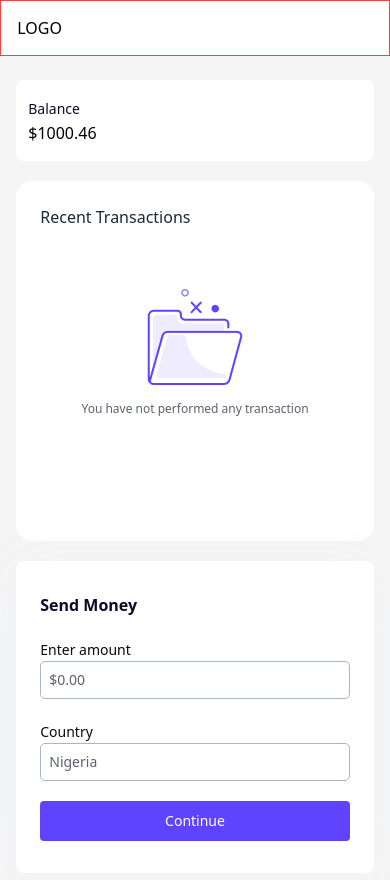
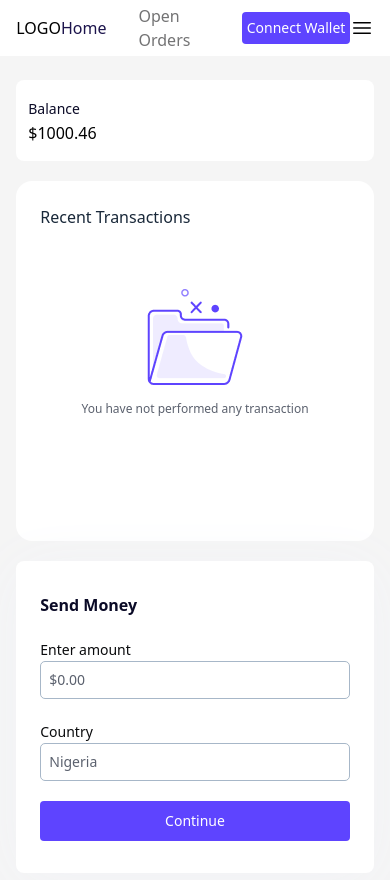
Before and after one commit to bralnapp/peer-to-peer, a React (Create React App) app: page /exchange in a window 390 px wide. Shown: the top 880 px of the page. Built offline with nearby package versions, Linux system fonts and the light colour scheme; no server answers.

Commit message:
dashboard navbar

```diff
--- a/package.json
+++ b/package.json
@@ -4,6 +4,7 @@
   "private": true,
   "dependencies": {
     "@headlessui/react": "^1.7.0",
+    "@heroicons/react": "^2.0.10",
     "@testing-library/jest-dom": "^5.14.1",
     "@testing-library/react": "^13.0.0",
     "@testing-library/user-event": "^13.2.1",
--- a/src/modules/dashboard/components/layout/Navbar.js
+++ b/src/modules/dashboard/components/layout/Navbar.js
@@ -1,11 +1,45 @@
-import React from 'react'
+import { useState } from 'react'
+import { Bars3Icon } from '@heroicons/react/24/solid'
+import Sidebar from './Sidebar'
+import { dashboardNavLinks } from 'src/utils/data/data.dashboardNavLinks'
+import { Link } from 'react-router-dom'
+import Button from 'src/modules/common/components/Button'
 
 export const Navbar = () => {
+  const [isOpen, setIsOpen] = useState(false)
+  const toggleMenu = () => {
+    setIsOpen(!isOpen)
+  }
   return (
-    <nav className='fixed z-[999] h-14 bg-white flex items-center w-full md:h-20 error'>
-      <div className="layout-container">
-        <div className="font-medium uppercase">Logo</div>
-      </div>
-    </nav>
-  )
+    <>
+      <Sidebar
+        isOpen={isOpen}
+        setIsOpen={setIsOpen}
+        toggleMenu={toggleMenu}
+      />
+      <nav className="fixed z-[50] h-14 bg-white flex items-center w-full md:h-20">
+        <div className="layout-container flex items-center justify-between">
+          <div className="font-medium uppercase">Logo</div>
+          <div className="flex items-center space-x-8">
+            <ul className='flex items-center space-x-8'>
+              {
+                dashboardNavLinks.map((item, index) => (
+                  <li key={index}>
+                    <Link to={item.link} className={`capitalize text-base leading-[22px] font-medium ${index === 1 ? 'text-[#737374]' : 'text-primary-2'}`}>{item.name}</Link>
+                  </li>
+                ))
+              }
+            </ul>
+            <Button
+              title="connect wallet"
+              className="w-32 h-8"
+            />
+          </div>
+          <div onClick={toggleMenu} className="md:hidden cursor-pointer">
+            <Bars3Icon className="h-6 w-6" />
+          </div>
+        </div>
+      </nav>
+    </>
+  );
 }
--- /dev/null
+++ b/src/modules/dashboard/components/layout/Sidebar.js
@@ -0,0 +1,42 @@
+import { XMarkIcon } from "@heroicons/react/24/solid";
+import { useRef } from "react";
+import useOnClickOutside from "src/hooks/useOnClickOutside";
+import Button from "src/modules/common/components/Button";
+import { dashboardNavLinks } from "src/utils/data/data.dashboardNavLinks";
+
+const Sidebar = ({ isOpen, toggleMenu, setIsOpen }) => {
+    const sideBarRef = useRef(null);
+
+    const clickOutsideHandler = () => {
+        setIsOpen(false);
+    }
+
+    useOnClickOutside(sideBarRef, clickOutsideHandler);
+
+
+    return isOpen ? (
+        <div className={`bg-black/80 w-full fixed h-screen top-0 left-0 z-[200] overflow-y-hidden md:hidden`}>
+            <aside ref={sideBarRef} className={`bg-white pb-5 pl-5 pt-[17px] pr-[33px] w-3/5 fixed top-0 overflow-hidden z-[9999] h-screen ${isOpen ? "right-0 transition-all ease-in-out "
+                : "right-[-100%] transition-all ease-in-out"}`}>
+                <div className="flex justify-between items-center mb-[45px]">
+                    <div
+                        onClick={toggleMenu}
+                        className="ml-auto"
+                    >
+                        <XMarkIcon className="h-6 w-6" />
+                    </div>
+                </div>
+                <ul>
+                    {dashboardNavLinks.map((item, index) => (
+                        <li key={index} className="mb-[38px]">
+                            <a href={item.path} className="text-[#111111] text-base leading-[21px] capitalize">{item.name}</a>
+                        </li>
+                    ))}
+                </ul>
+                <Button title="connect wallet" className="w-[117px] h-8" />
+            </aside>
+        </div>
+    ) : null
+};
+
+export default Sidebar
--- /dev/null
+++ b/src/utils/data/data.dashboardNavLinks.js
@@ -0,0 +1,10 @@
+export const dashboardNavLinks = [
+    {
+        name: "home",
+        link: "/"
+    },
+    {
+        name: "open orders",
+        link: "/"
+    },
+]
```
Also changed, not shown: 1 other file (tests, documents, lock files or other folders).
